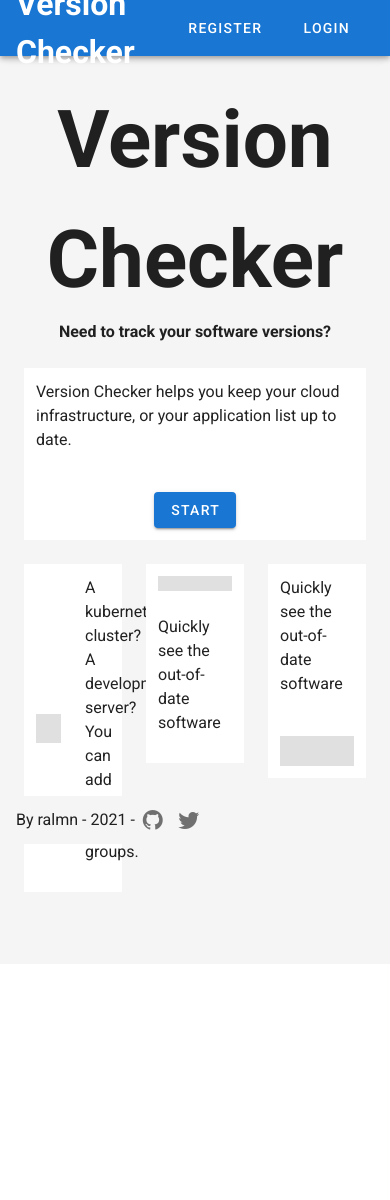
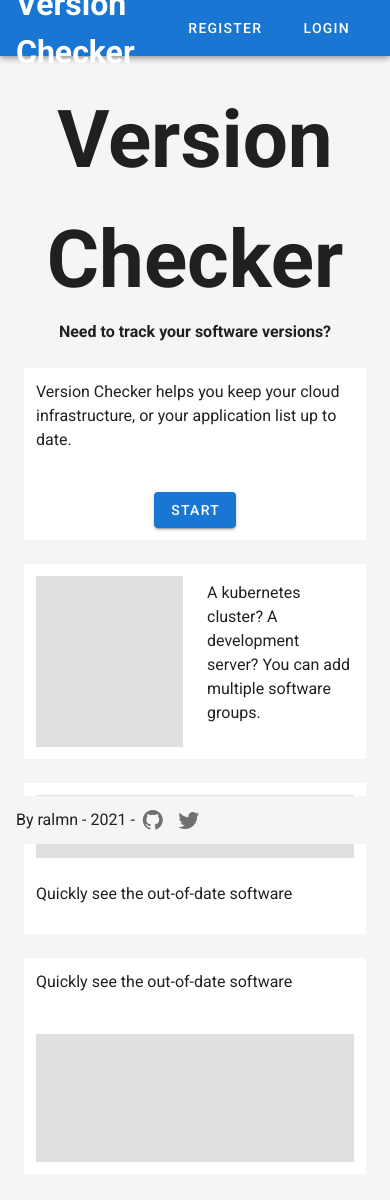
Before and after one commit to ralmn/version-checker, a Vue app in the folder front/: page / in a window 390 px wide. Shown: the top 1200 px of the page. Before the commit the page ends 964 px from the top, so only its background shows below. Built offline with nearby package versions, Linux system fonts and the light colour scheme.

Commit message:
Landing page more responsive

```diff
--- a/front/src/components/LandingPage.vue
+++ b/front/src/components/LandingPage.vue
@@ -28,7 +28,7 @@
       </v-col>
     </v-row>
     <v-row>
-      <v-col cols="4">
+      <v-col md="4" sm="12">
         <v-sheet>
           <v-container>
             <v-row align="center">
@@ -45,7 +45,7 @@
           </v-container>
         </v-sheet>
       </v-col>
-      <v-col cols="4">
+      <v-col md="4"  sm="12">
         <v-sheet>
           <v-container>
             <v-row>
@@ -63,7 +63,7 @@
           </v-container>
         </v-sheet>
       </v-col>
-      <v-col cols="4">
+      <v-col md="4"  sm="12">
         <v-sheet>
           <v-container>
             <v-row align="center">
```
